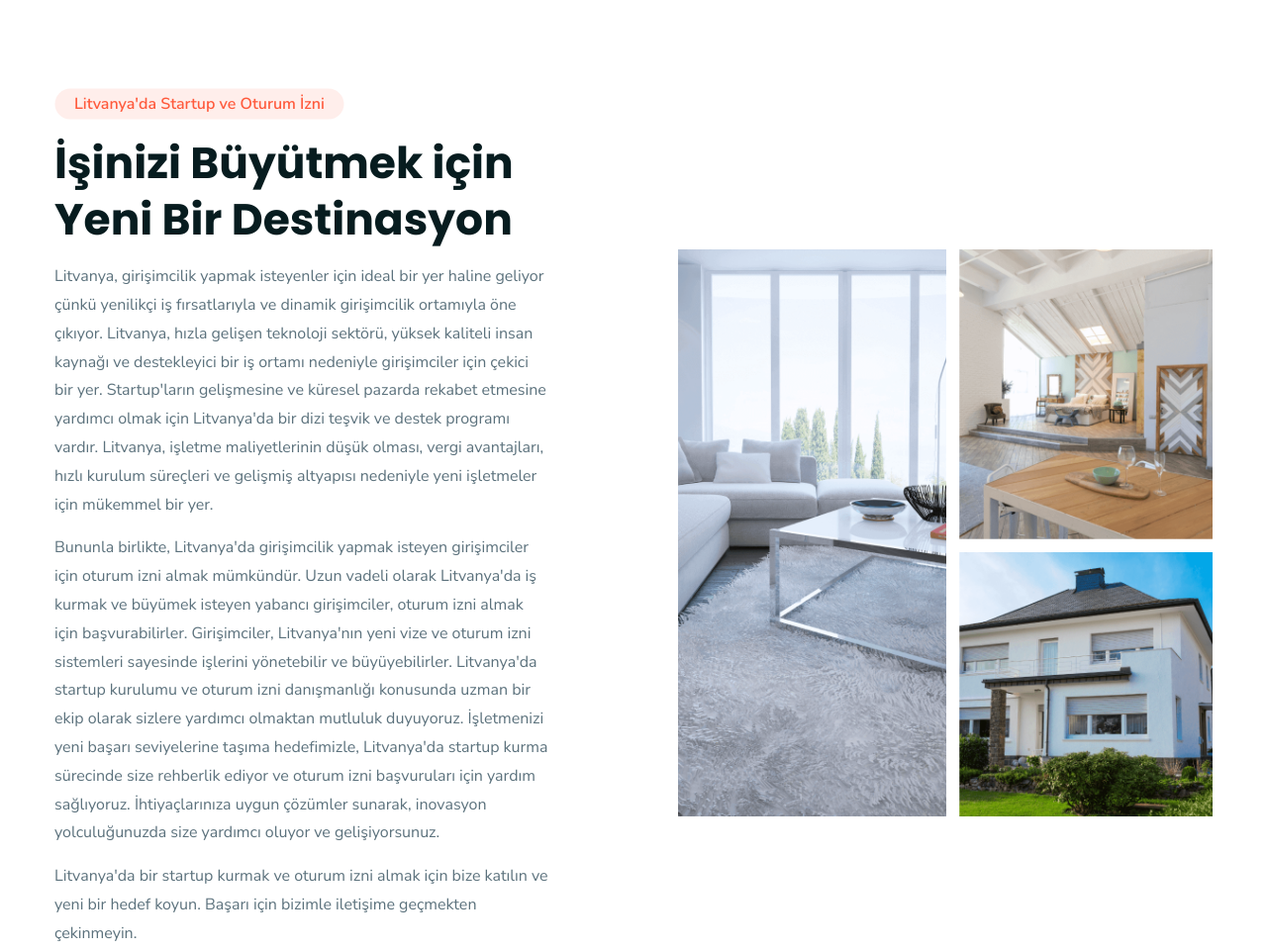
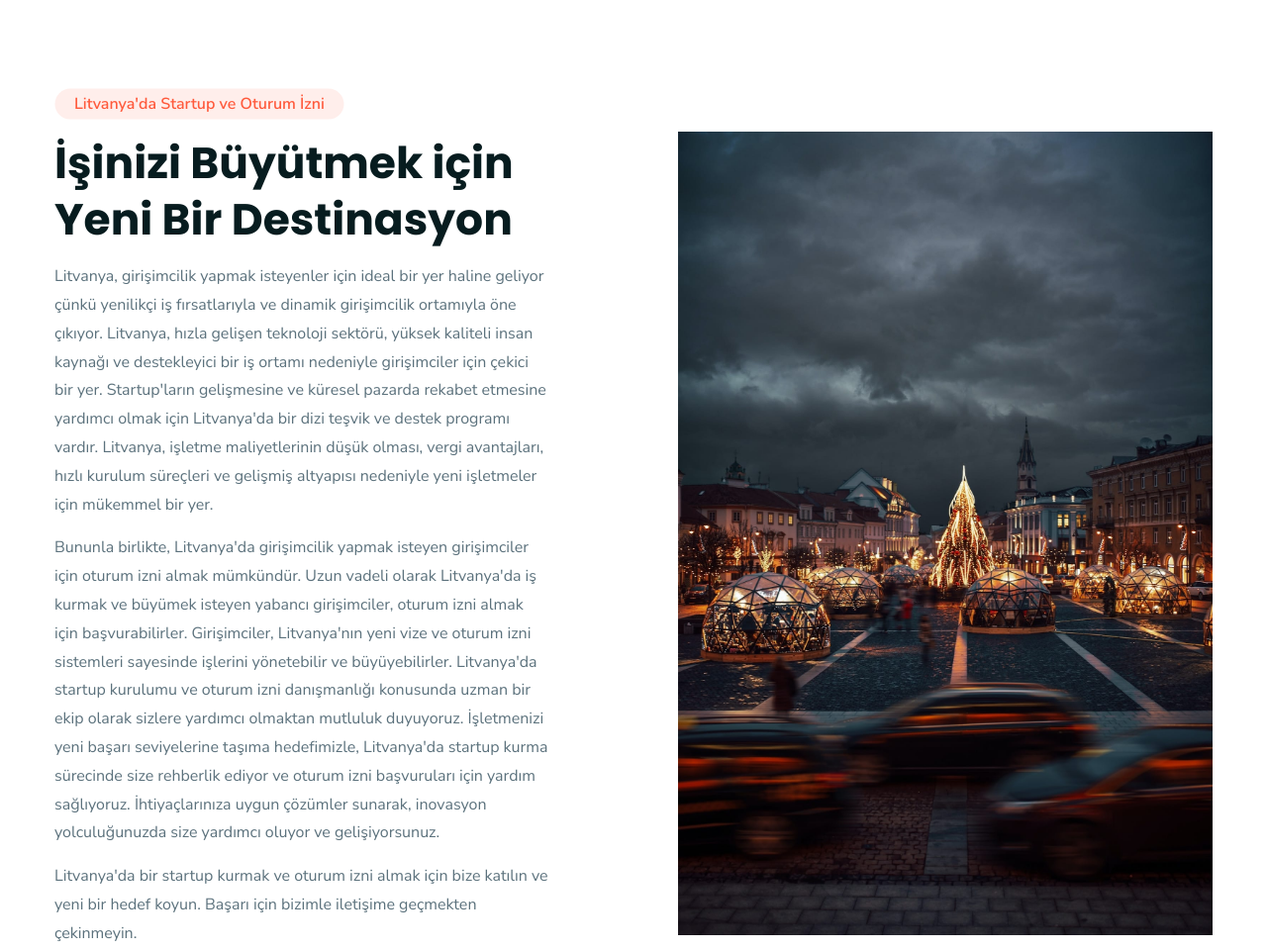
Before and after one commit to WDS-LLC/akinee-startup, a plain HTML site: page index.html in a window 1280 px wide. Shown: the part 1700-2661 px from the top of the page at 99% size. Drawn offline with Linux system fonts and the light colour scheme; files whose address does not match are found by name.

Commit message:
Lithuania images updated.

```diff
--- a/index.html
+++ b/index.html
@@ -106,7 +106,7 @@
                 </div>
                 <div class="col-lg-6 align-self-center">
                     <div class="about-us-img-wrap about-img-right">
-                        <img src="gorsel/ev.png" alt="Ev">
+                        <img src="gorsel/lithuania.jpg" alt="Ev">
                     </div>
                 </div>
             </div>
```
Also changed, not shown: gorsel/ev.png (deleted), gorsel/lithuania.jpg (added).
